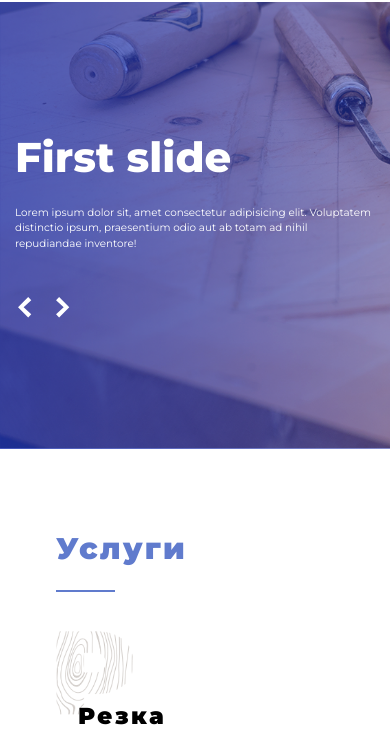
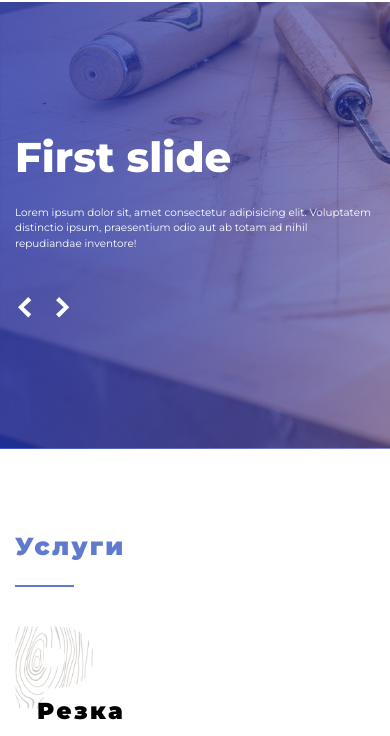
Before and after one commit to vexx2016/creart-wood, a website: page index.html in a window 390 px wide. Shown: the part 72-808 px from the top of the page. Drawn offline with nearby package versions, Linux system fonts and the light colour scheme; a web font is replaced by a local one.

Commit message:
Mobile fixes (section headers size)

```diff
--- a/sass/main.scss
+++ b/sass/main.scss
@@ -178,6 +178,9 @@ a:hover {
     color: $color-purple;
     font-size: 2.3rem;
     letter-spacing: 2.1px;
+    @include media('<'+$grid-breakpoint-sm) {
+        font-size: 1.9rem;
+    }
 }
 
 .section-header svg {
@@ -242,8 +245,10 @@ a {
 }
 
 .container-fluid.custom-gap {
-    padding-left: 4.3rem;
-    padding-right: 4.3rem;
+    @include media('>'+$grid-breakpoint-md) {
+        padding-left: 4.3rem;
+        padding-right: 4.3rem;
+    }
 }
 
 .read-more {
```
Also changed, not shown: css/main.min.css.
